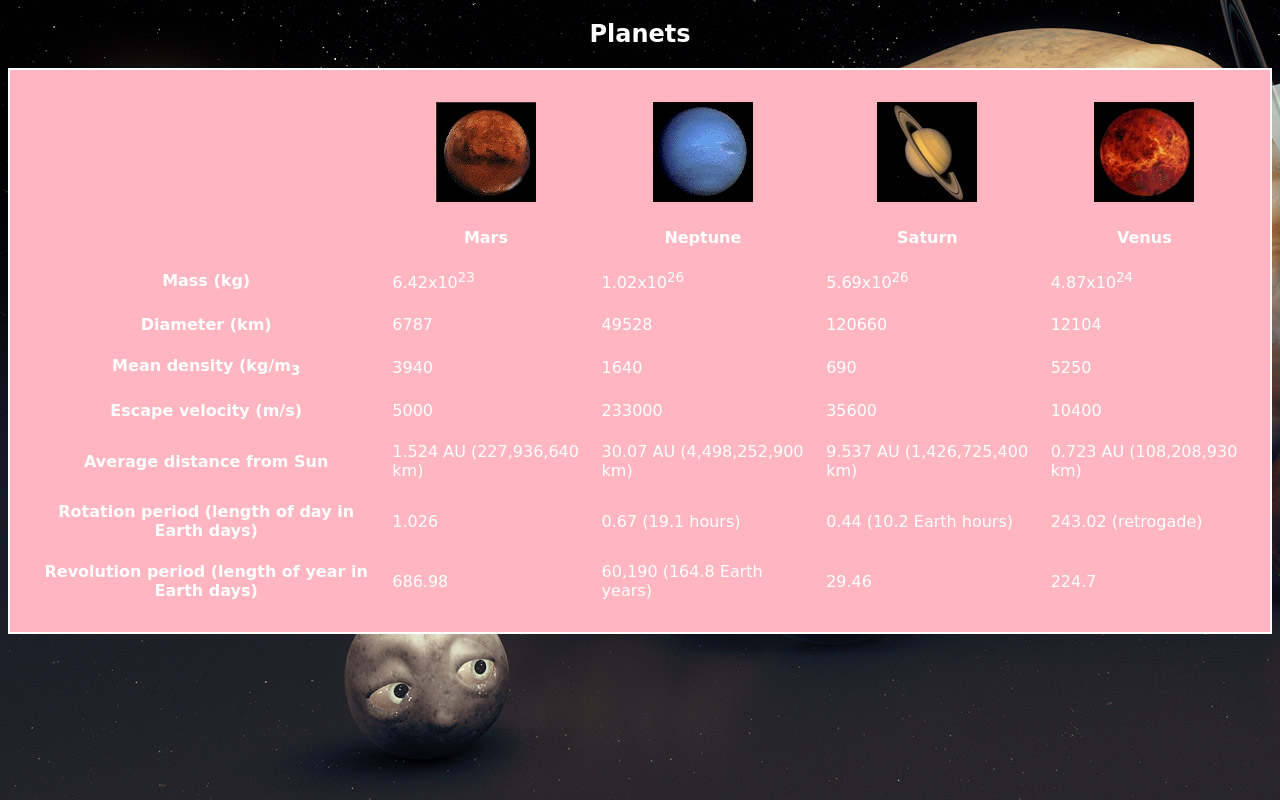
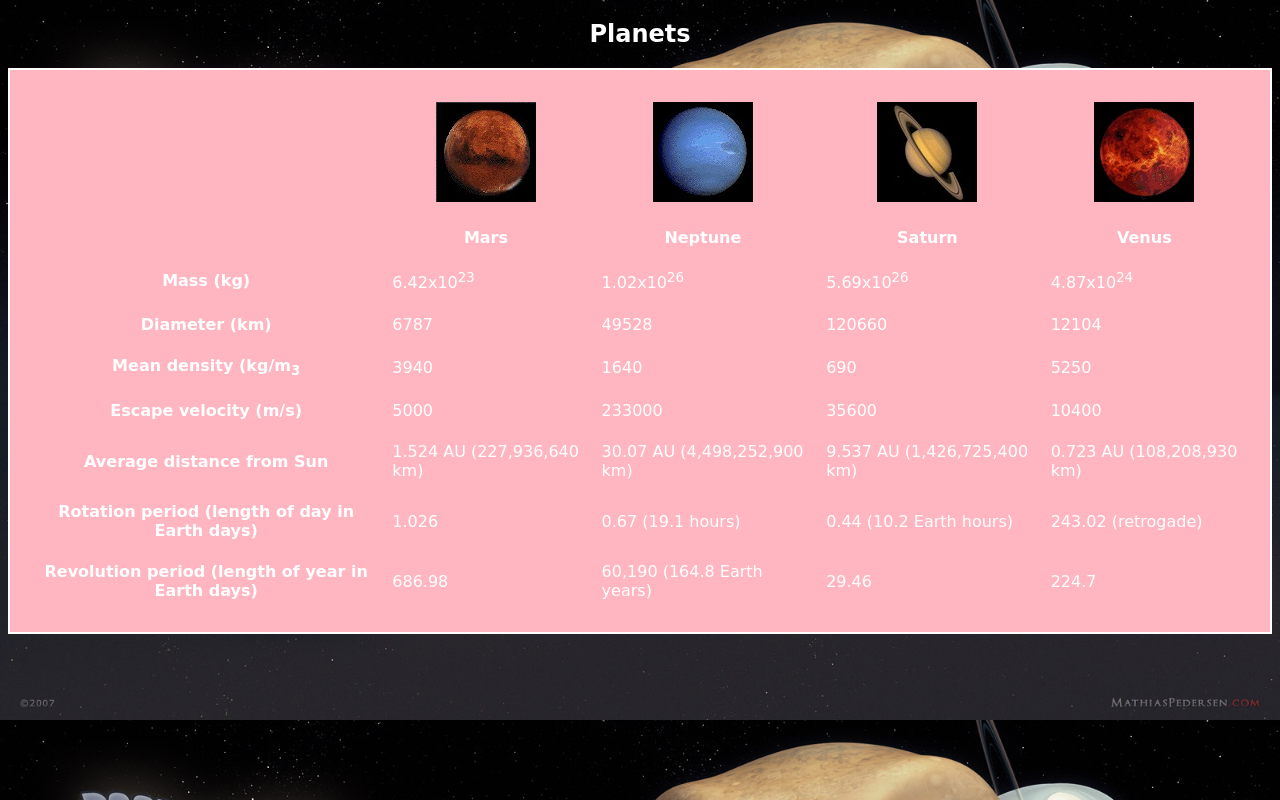
Before and after one commit to apatelidas/testing-Lab5, a plain HTML site: page index.html in a window 1280 px wide. Drawn offline with Linux system fonts and the light colour scheme.

Commit message:
Update style.css

```diff
--- a/style.css
+++ b/style.css
@@ -1,6 +1,6 @@
 body {
 	background-image: url("media/pluto.jpg");
-	background-repeat: repeat;
+	background-size: cover;
 }
 
 h2 {
```
